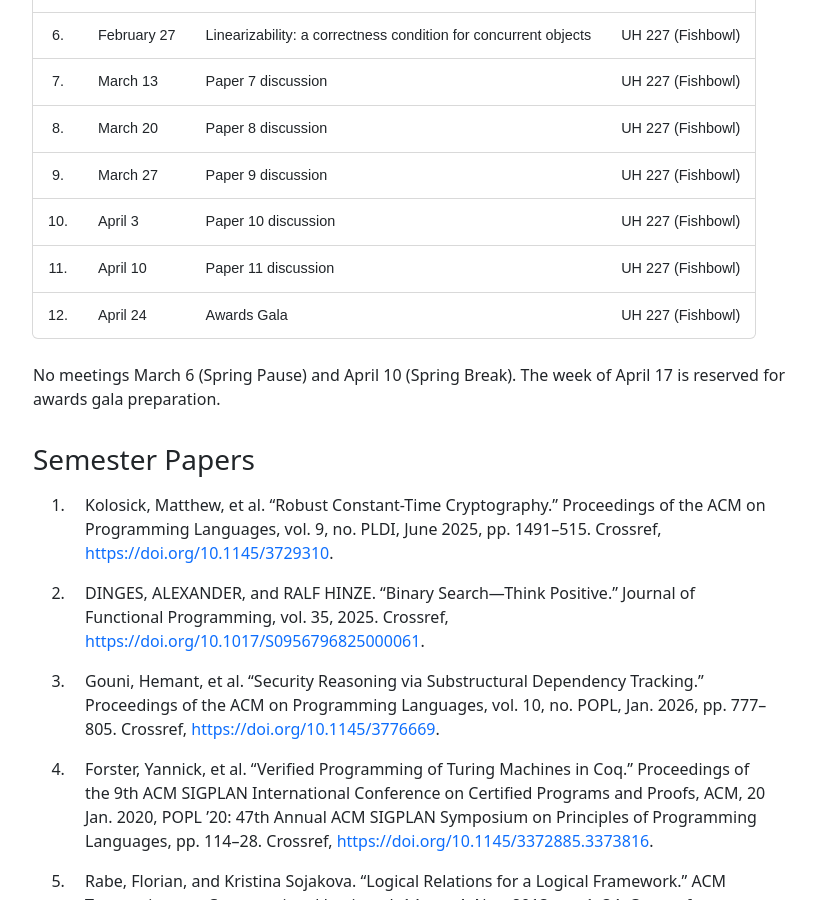
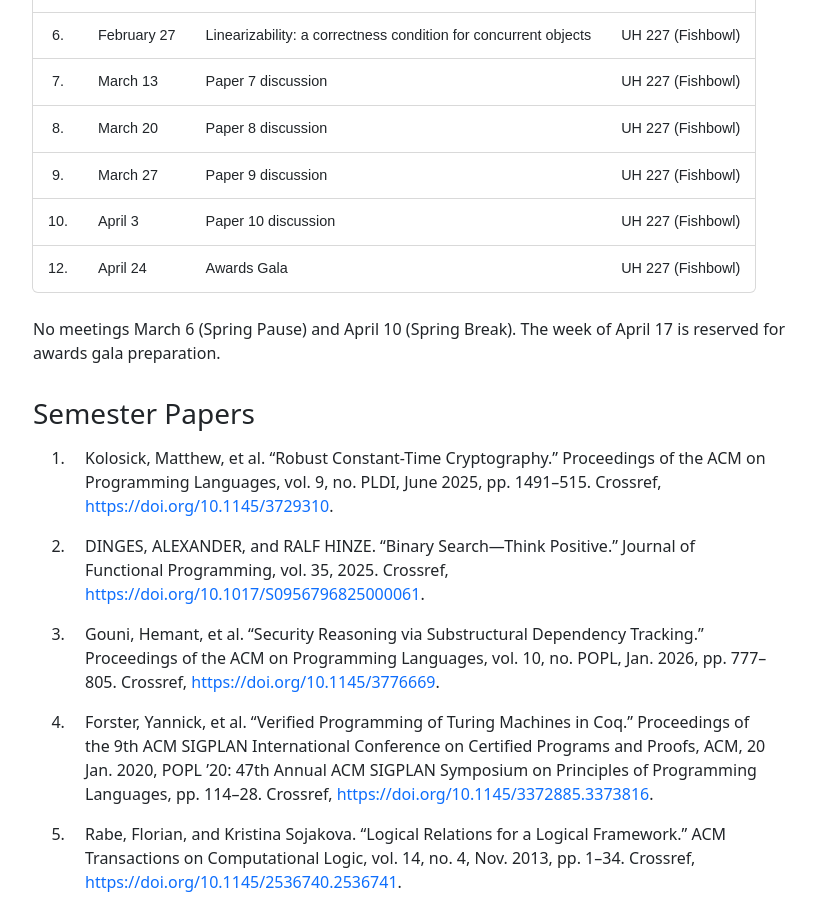
Before and after one commit to the-au-forml-lab/plgroup, a Jekyll site: the page built from docs/index.md, in a window 1280 px wide and 900 px high, scrolled down 973 px. Shown: the whole window, without its empty margins (231-1047 px from the left). Built offline with Jekyll 4.4.1, drawn with Linux system fonts in a browser that asks for light colours.

Commit message:
remove nonexistent meeting from schedule

```diff
--- a/docs/index.md
+++ b/docs/index.md
@@ -39,7 +39,6 @@ organization.
 | 8.  | March 20    | Paper 8 discussion                 | UH 227 (Fishbowl) |
 | 9.  | March 27    | Paper 9 discussion                 | UH 227 (Fishbowl) |
 | 10. | April 3     | Paper 10 discussion                | UH 227 (Fishbowl) |
-| 11. | April 10    | Paper 11 discussion                | UH 227 (Fishbowl) |
 | 12. | April 24    | Awards Gala                        | UH 227 (Fishbowl) |
 
 No meetings March 6 (Spring Pause) and April 10 (Spring Break).
```
